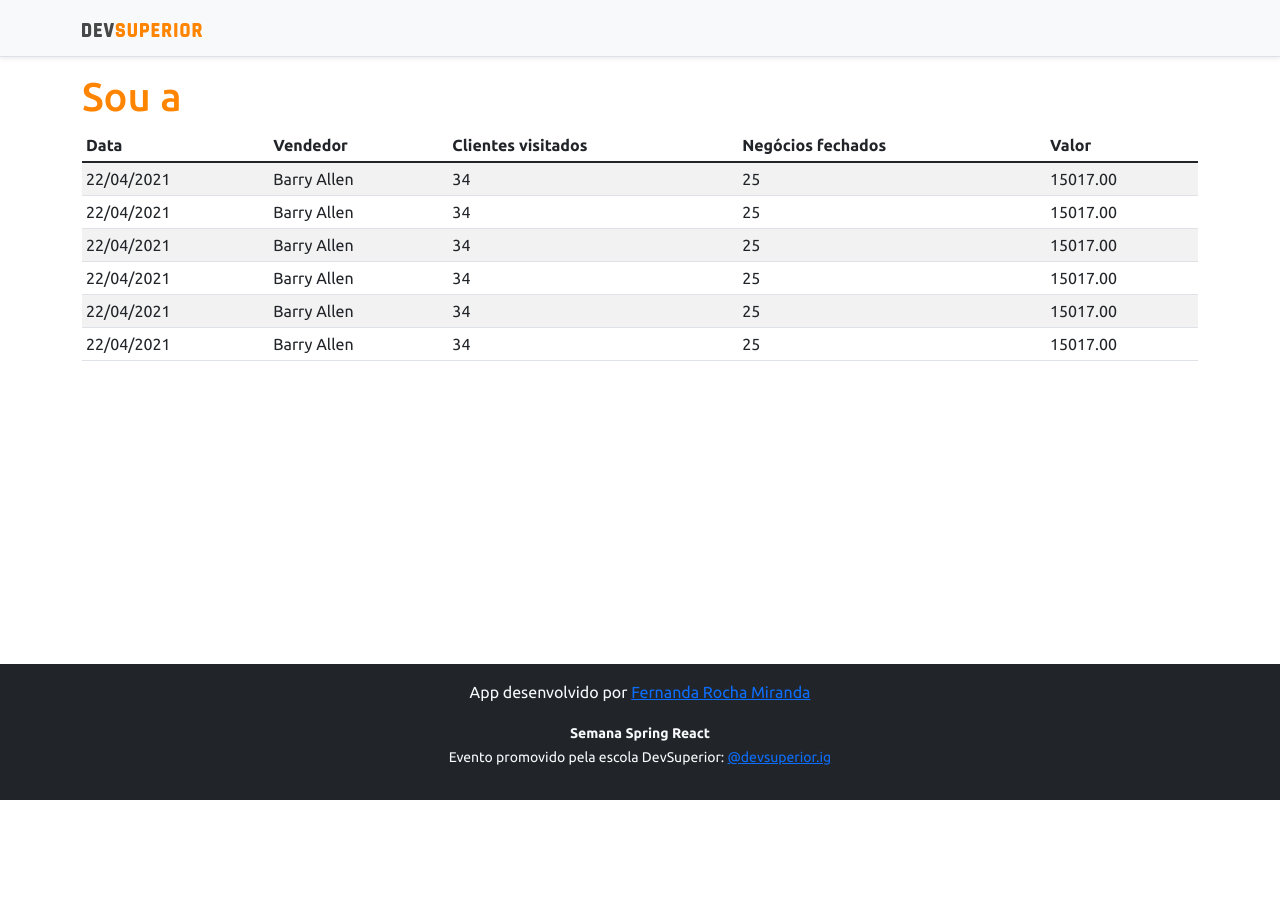
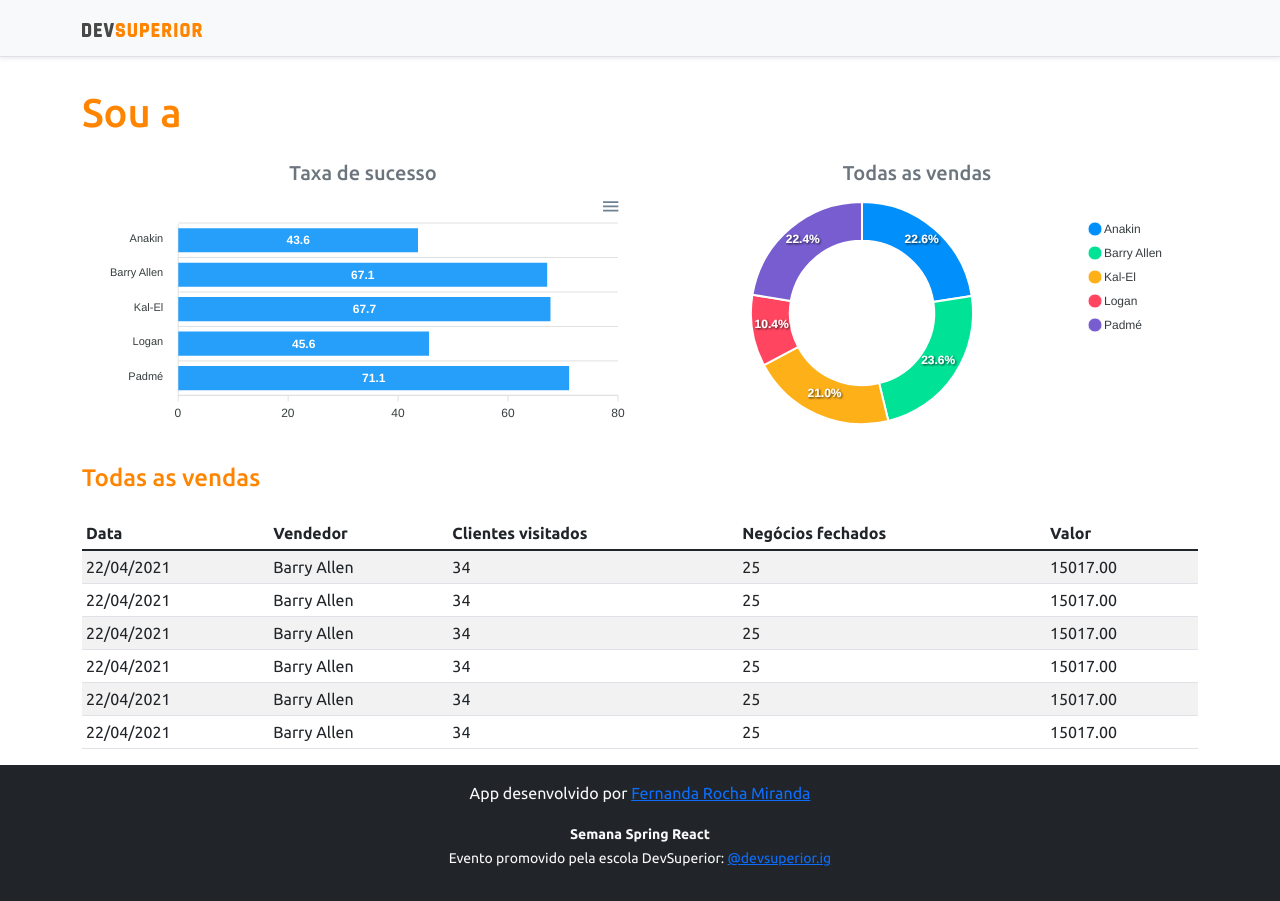
Before and after one commit to Fer-code/project-sds3, a React (Create React App) app in the folder frontend/: page / in a window 1280 px wide. Before the commit the page ends 800 px from the top, so only its background shows below. Built offline with nearby package versions, Linux system fonts and the light colour scheme.

Commit message:
Static charts

```diff
--- a/frontend/package.json
+++ b/frontend/package.json
@@ -10,8 +10,10 @@
     "@types/node": "^12.0.0",
     "@types/react": "^17.0.0",
     "@types/react-dom": "^17.0.0",
+    "apexcharts": "^3.28.1",
     "bootstrap": "^5.1.1",
     "react": "^17.0.2",
+    "react-apexcharts": "^1.3.9",
     "react-dom": "^17.0.2",
     "react-scripts": "4.0.3",
     "typescript": "^4.1.2",
--- a/frontend/src/App.tsx
+++ b/frontend/src/App.tsx
@@ -1,4 +1,6 @@
+import BarChart from "componets/BarChart";
 import DataTable from "componets/dataTable";
+import DonutChart from "componets/DonutChart";
 import Footer from "componets/Footer";
 import NavBar from "componets/navBar/Index";
 
@@ -8,7 +10,27 @@
     <>{/*Abrindo fragment*/}
     <NavBar/>
     <div className="container">
-      <h1 className="text-primary">Sou a</h1>
+      <h1 className="text-primary py-3">Sou a</h1>
+
+      <div className="row px-3">
+          <div className="col-sm-6">
+              <h5 className="text-center text-secondary">Taxa de sucesso</h5>
+              <BarChart/>
+
+          </div>
+          <div className="col-sm-6">
+              <h5 className="text-center text-secondary">Todas as vendas</h5>
+              <DonutChart/>
+
+          </div>
+
+      </div>
+
+      <div className="py-3">
+        <h4 className="text-primary">Todas as vendas</h4>
+
+      </div>
+
       <DataTable/>
     </div>
 
--- /dev/null
+++ b/frontend/src/componets/BarChart/index.tsx
@@ -0,0 +1,35 @@
+import Chart from 'react-apexcharts';
+
+const BarChart = () => {
+
+    const options = {
+        plotOptions: {
+            bar: {
+                horizontal: true,
+            }
+        },
+    };
+
+    const mockData = {
+        labels: {
+            categories: ['Anakin', 'Barry Allen', 'Kal-El', 'Logan', 'Padmé']
+        },
+        series: [
+            {
+                name: "% Sucesso",
+                data: [43.6, 67.1, 67.7, 45.6, 71.1]
+            }
+        ]
+    };
+
+    return (
+        <Chart
+            options={{ ...options, xaxis: mockData.labels}} //tres pontinhos pode adicionar mais valores, xaxis é o eixo x, mockData é um nome bem usado para dados de mentira
+            series={mockData.series} //Pegando os valores
+            type="bar" //Informa que é um gráfico de barras
+            height="240"
+        />
+    );
+}
+
+export default BarChart;
--- /dev/null
+++ b/frontend/src/componets/DonutChart/index.tsx
@@ -0,0 +1,27 @@
+import Chart from 'react-apexcharts';
+
+const DonutChart = () => {
+
+    const mockData = {
+        series: [477138, 499928, 444867, 220426, 473088],
+        labels: ['Anakin', 'Barry Allen', 'Kal-El', 'Logan', 'Padmé']
+    }
+
+    const options = {
+        legend: {
+            show: true
+        }
+    }
+
+
+    return (
+        <Chart
+            options={{ ...options, labels: mockData.labels}} //tres pontinhos pode adicionar mais valores, xaxis é o eixo x, mockData é um nome bem usado para dados de mentira
+            series={mockData.series} //Pegando os valores
+            type="donut" //Informa que é um gráfico de barras
+            height="240"
+        />
+    );
+}
+
+export default DonutChart;
```
Also changed, not shown: 1 other file (tests, documents, lock files or other folders).
